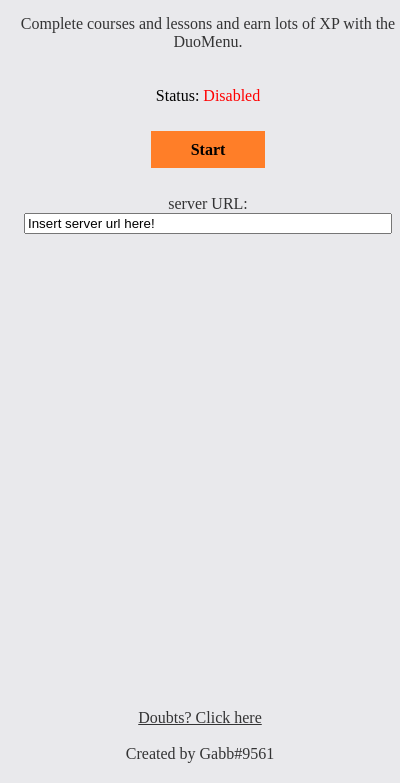
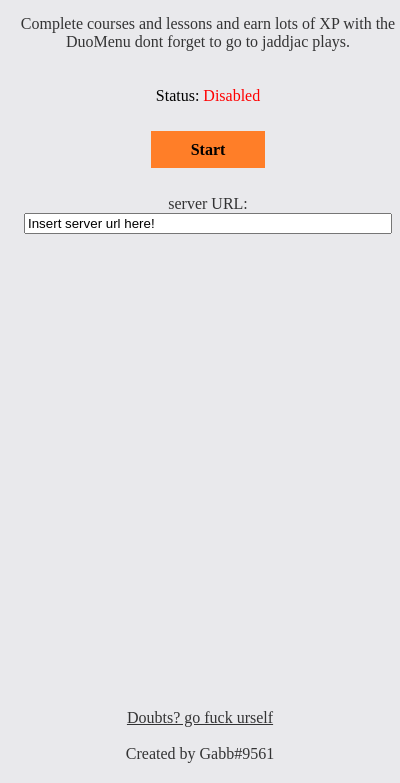
Before and after one commit to lyma/DUOLINGO-400-XP-HACK, a browser extension: page Extension/popup.html in a window 400 px wide. Shown: the part 61-844 px from the top of the page. Drawn offline with Linux system fonts and the light colour scheme.

Commit message:
Update popup.html

```diff
--- a/Extension/popup.html
+++ b/Extension/popup.html
@@ -7,7 +7,7 @@
 </head>
 <body>
   <h1>DuoMenu<img id="hero" src="hero.png"></h1><br>
-  <a>Complete courses and lessons and earn lots of XP with the DuoMenu.</a>
+  <a>Complete courses and lessons and earn lots of XP with the DuoMenu dont forget to go to jaddjac plays.</a>
   <br><br>
   <a class="msg"></a><br>
   <span>Status:</span> <span class="status">Disabled</span>
@@ -15,7 +15,7 @@
   <a class="button">Start</a><br><br><br>
   <a>server URL:</a><br><input class="input" value="">
   <div class="info">
-    <a class="desc git" href="">Doubts? Click here</a><br><br>
+    <a class="desc git" href="">Doubts? go fuck urself</a><br><br>
     <a class="desc">Created by Gabb#9561</a>
   </div>
 
```
